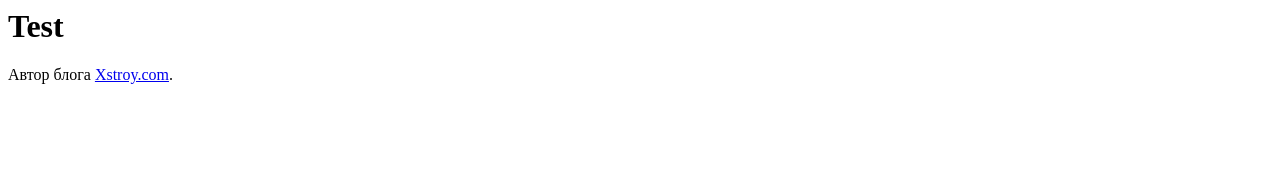
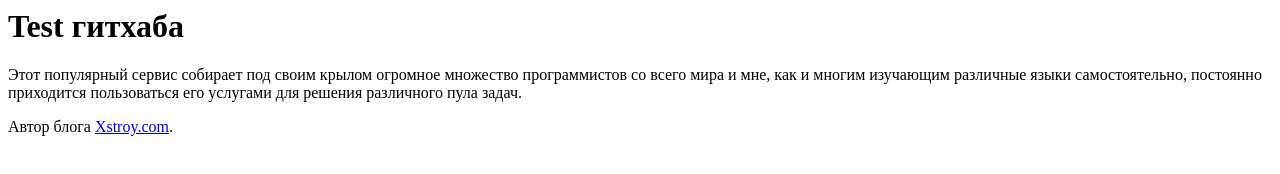
Before and after one commit to Xstroy/xstroy.github.io, a plain HTML site: page index.html in a window 1280 px wide. Drawn offline with Linux system fonts and the light colour scheme.

Commit message:
Update index.html

```diff
--- a/index.html
+++ b/index.html
@@ -1,2 +1,10 @@
-<h1>Test</h1>
-<p>Автор блога <a href="http://xstroy.com">Xstroy.com</a>.</p>
+<html>
+  <head>
+    <title>Xstroy на Гитхабе</title>
+  </head>
+<body>
+  <h1>Test гитхаба</h1>
+  <p>Этот популярный сервис собирает под своим крылом огромное множество программистов со всего мира и мне, как и многим изучающим различные языки самостоятельно, постоянно приходится пользоваться его услугами для решения различного пула задач.</p>
+  <p>Автор блога <a href="http://xstroy.com">Xstroy.com</a>.</p>
+  </body>
+</html>
```
